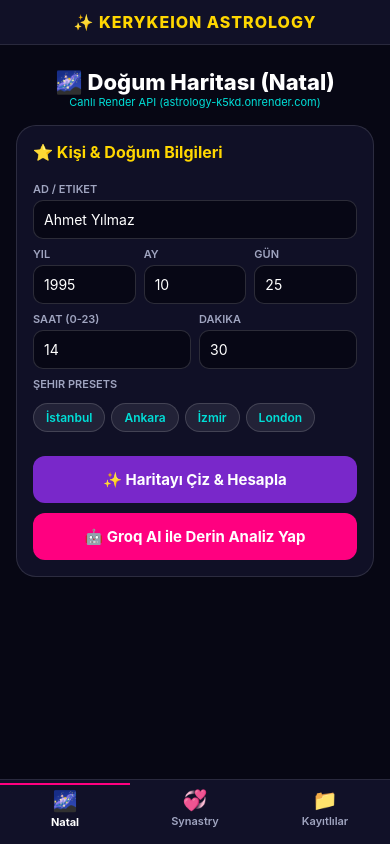
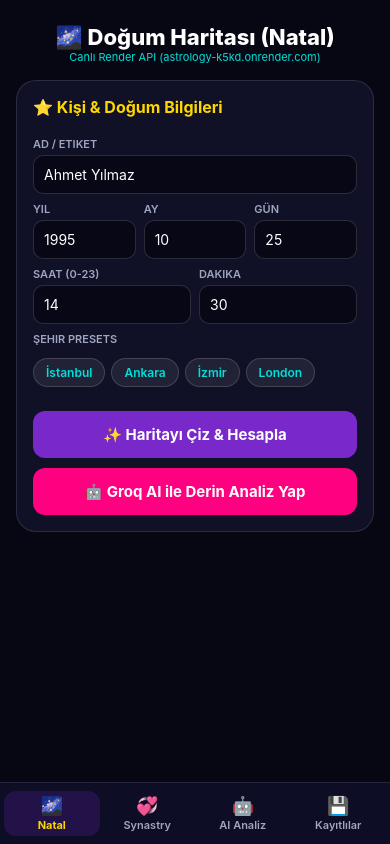
Before and after one commit to kcanmersin/astrology, a React Native app in the folder astrology-mobile/: screen / in a window 390 px wide. Built offline with nearby package versions, Linux system fonts and the light colour scheme.

Commit message:
Add dedicated Groq AI Astroloji Danisman tab to Expo mobile app

```diff
--- a/astrology-mobile/App.js
+++ b/astrology-mobile/App.js
@@ -2,6 +2,7 @@ import React, { useState } from 'react';
 import { StyleSheet, View, Text, TouchableOpacity, SafeAreaView, StatusBar } from 'react-native';
 import NatalScreen from './src/screens/NatalScreen';
 import SynastryScreen from './src/screens/SynastryScreen';
+import AIScreen from './src/screens/AIScreen';
 import SavedScreen from './src/screens/SavedScreen';
 
 export default function App() {
@@ -10,102 +11,86 @@ export default function App() {
   return (
     <SafeAreaView style={styles.safeArea}>
       <StatusBar barStyle="light-content" backgroundColor="#070714" />
-
-      {/* App Header */}
-      <View style={styles.header}>
-        <Text style={styles.headerTitle}>✨ KERYKEION ASTROLOGY</Text>
-      </View>
-
-      {/* Dynamic Screen Content */}
-      <View style={styles.screenContainer}>
+      <View style={styles.container}>
+        {/* Main Content Render */}
+        <View style={styles.content}>
           {activeTab === 'natal' && <NatalScreen />}
           {activeTab === 'synastry' && <SynastryScreen />}
+          {activeTab === 'ai' && <AIScreen />}
           {activeTab === 'saved' && <SavedScreen />}
         </View>
 
-      {/* Mobile Bottom Navigation Bar */}
-      <View style={styles.bottomNav}>
+        {/* Bottom Tab Bar Navigation */}
+        <View style={styles.tabBar}>
           <TouchableOpacity
-          style={[styles.navItem, activeTab === 'natal' && styles.navItemActive]}
+            style={[styles.tabItem, activeTab === 'natal' && styles.tabActive]}
             onPress={() => setActiveTab('natal')}
           >
-          <Text style={styles.navIcon}>🌌</Text>
-          <Text style={[styles.navText, activeTab === 'natal' && styles.navTextActive]}>Natal</Text>
+            <Text style={styles.tabIcon}>🌌</Text>
+            <Text style={[styles.tabLabel, activeTab === 'natal' && styles.tabLabelActive]}>Natal</Text>
           </TouchableOpacity>
 
           <TouchableOpacity
-          style={[styles.navItem, activeTab === 'synastry' && styles.navItemActive]}
+            style={[styles.tabItem, activeTab === 'synastry' && styles.tabActive]}
             onPress={() => setActiveTab('synastry')}
           >
-          <Text style={styles.navIcon}>💞</Text>
-          <Text style={[styles.navText, activeTab === 'synastry' && styles.navTextActive]}>Synastry</Text>
+            <Text style={styles.tabIcon}>💞</Text>
+            <Text style={[styles.tabLabel, activeTab === 'synastry' && styles.tabLabelActive]}>Synastry</Text>
           </TouchableOpacity>
 
           <TouchableOpacity
-          style={[styles.navItem, activeTab === 'saved' && styles.navItemActive]}
+            style={[styles.tabItem, activeTab === 'ai' && styles.tabActive]}
+            onPress={() => setActiveTab('ai')}
+          >
+            <Text style={styles.tabIcon}>🤖</Text>
+            <Text style={[styles.tabLabel, activeTab === 'ai' && styles.tabLabelActive]}>AI Analiz</Text>
+          </TouchableOpacity>
+
+          <TouchableOpacity
+            style={[styles.tabItem, activeTab === 'saved' && styles.tabActive]}
             onPress={() => setActiveTab('saved')}
           >
-          <Text style={styles.navIcon}>📁</Text>
-          <Text style={[styles.navText, activeTab === 'saved' && styles.navTextActive]}>Kayıtlılar</Text>
+            <Text style={styles.tabIcon}>💾</Text>
+            <Text style={[styles.tabLabel, activeTab === 'saved' && styles.tabLabelActive]}>Kayıtlılar</Text>
           </TouchableOpacity>
+        </View>
       </View>
     </SafeAreaView>
   );
 }
 
 const styles = StyleSheet.create({
-  safeArea: {
-    flex: 1,
-    backgroundColor: '#070714'
-  },
-  header: {
-    paddingVertical: 12,
-    paddingHorizontal: 16,
-    backgroundColor: 'rgba(18, 18, 42, 0.9)',
-    borderBottomWidth: 1,
-    borderBottomColor: 'rgba(255, 255, 255, 0.1)',
-    alignItems: 'center'
-  },
-  headerTitle: {
-    fontSize: 16,
-    fontWeight: '800',
-    color: '#FFD700',
-    letterSpacing: 1
-  },
-  screenContainer: {
-    flex: 1
-  },
-  bottomNav: {
+  safeArea: { flex: 1, backgroundColor: '#070714' },
+  container: { flex: 1, backgroundColor: '#070714' },
+  content: { flex: 1 },
+  tabBar: {
     flexDirection: 'row',
-    height: 65,
-    backgroundColor: 'rgba(18, 18, 42, 0.95)',
+    backgroundColor: '#0D0D26',
     borderTopWidth: 1,
     borderTopColor: 'rgba(255, 255, 255, 0.1)',
-    justifyContent: 'space-around',
+    paddingVertical: 8,
+    paddingHorizontal: 4
+  },
+  tabItem: {
+    flex: 1,
     alignItems: 'center',
-    paddingBottom: 8
+    paddingVertical: 4,
+    borderRadius: 12
   },
-  navItem: {
-    alignItems: 'center',
-    justifyContent: 'center',
-    flex: 1,
-    paddingVertical: 4
+  tabActive: {
+    backgroundColor: 'rgba(121, 40, 202, 0.2)'
   },
-  navItemActive: {
-    borderTopWidth: 2,
-    borderTopColor: '#FF0080'
+  tabIcon: {
+    fontSize: 18,
+    marginBottom: 2
   },
-  navIcon: {
-    fontSize: 20
+  tabLabel: {
+    fontSize: 11,
+    fontWeight: '600',
+    color: '#A0A5C0'
   },
-  navText: {
-    fontSize: 11,
-    color: '#A0A5C0',
-    fontWeight: '600',
-    marginTop: 2
-  },
-  navTextActive: {
-    color: '#FFF',
+  tabLabelActive: {
+    color: '#FFD700',
     fontWeight: '700'
   }
 });
```
Lines whose indentation alone changed are shown as unchanged.
